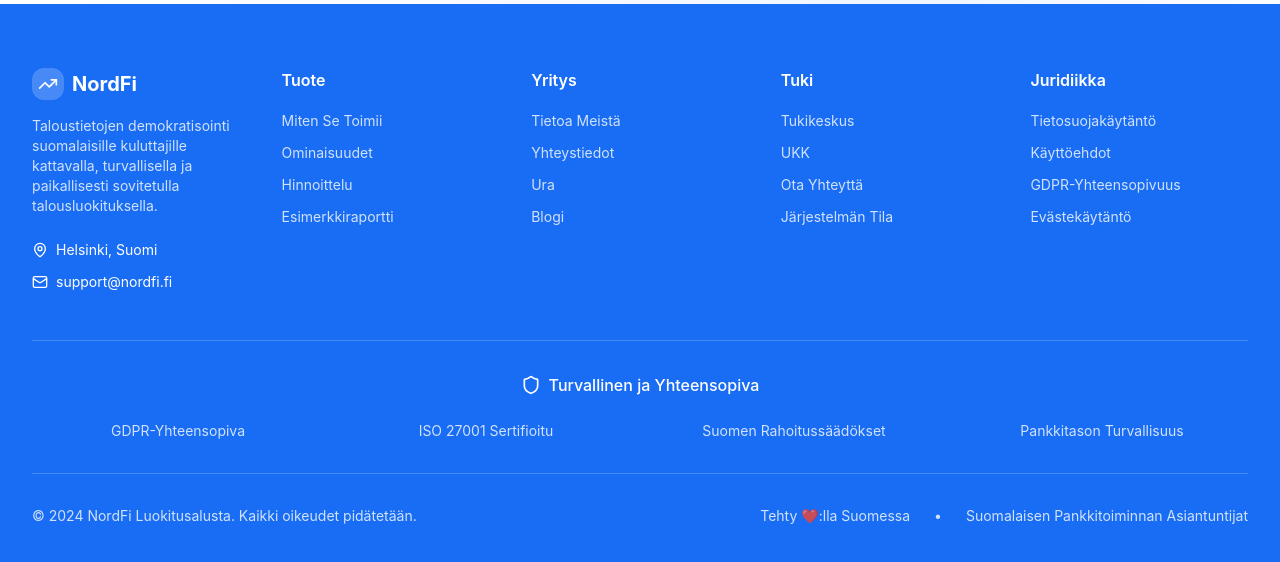
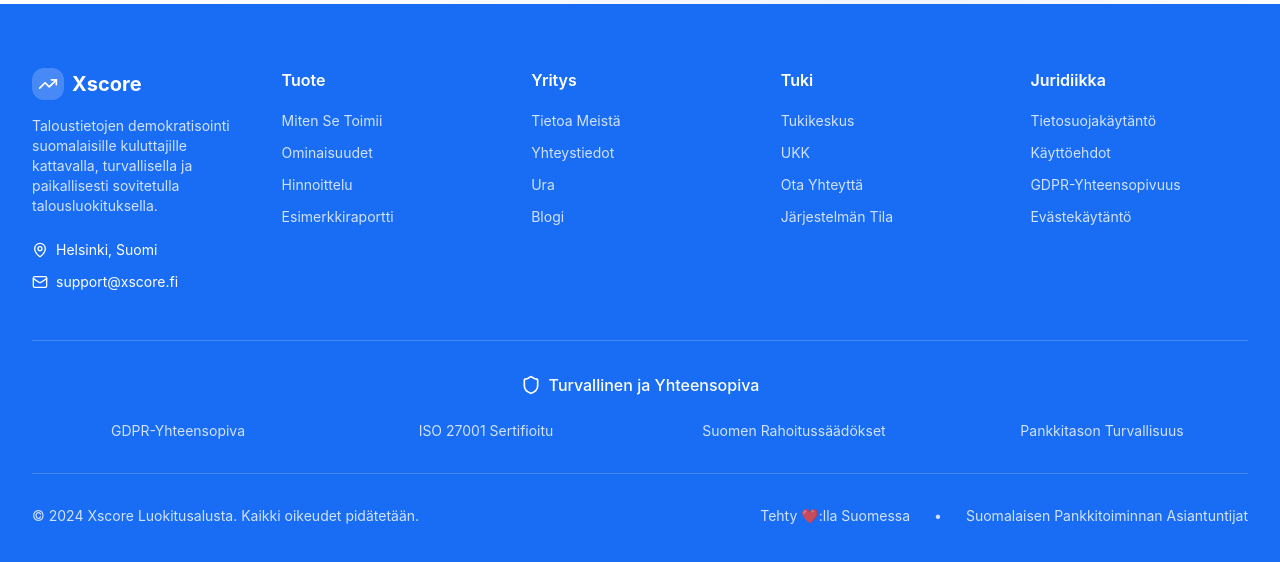
Before and after one commit to porv888/nordfi-score-finland, a React (Vite) app: page / in a window 1280 px wide. Shown: the part 7637-8199 px from the top of the page. Built offline with nearby package versions, Linux system fonts and the light colour scheme.

Commit message:
Update platform name to Xscore

```diff
--- a/src/components/AboutSection.tsx
+++ b/src/components/AboutSection.tsx
@@ -47,7 +47,7 @@ const AboutSection = () => {
       <div className="container mx-auto px-4 sm:px-6 lg:px-8">
         <div className="text-center mb-16">
           <h2 className="text-3xl lg:text-4xl font-bold text-foreground mb-4">
-            Tietoa NordFista
+            Tietoa Xscoresta
           </h2>
           <p className="text-xl text-muted-foreground max-w-3xl mx-auto">
             Olemme missiossa demokratisoida taloustietoja suomalaisille kuluttajille.
--- a/src/components/BenefitsSection.tsx
+++ b/src/components/BenefitsSection.tsx
@@ -38,7 +38,7 @@ const BenefitsSection = () => {
         <div className="text-center mb-20">
           <div className="inline-flex items-center gap-2 px-4 py-2 rounded-full bg-primary/10 text-primary text-sm font-medium mb-6">
             <Sparkles className="w-4 h-4" />
-            Miksi Valita NordFi
+            Miksi Valita Xscore
           </div>
           <h2 className="text-4xl lg:text-6xl font-bold text-foreground mb-6 tracking-tight">
             Rakennettu Sinun{" "}
--- a/src/components/ContactSection.tsx
+++ b/src/components/ContactSection.tsx
@@ -10,7 +10,7 @@ const ContactSection = () => {
       icon: Mail,
       title: "Sähköpostituki",
       description: "Saa apua suomalaiselta asiakasmenestystiimiltämme",
-      contact: "support@nordfi.fi",
+      contact: "support@xscore.fi",
       responseTime: "24 tunnin sisällä"
     },
     {
@@ -31,8 +31,8 @@ const ContactSection = () => {
 
   const faqs = [
     {
-      question: "Miten NordFi eroaa kansainvälisistä talouspalveluista?",
-      answer: "NordFi on rakennettu erityisesti Suomen markkinoille, ymmärtäen paikalliset pankit, työllisyystyypit ja säädökset."
+      question: "Miten Xscore eroaa kansainvälisistä talouspalveluista?",
+      answer: "Xscore on rakennettu erityisesti Suomen markkinoille, ymmärtäen paikalliset pankit, työllisyystyypit ja säädökset."
     },
     {
       question: "Ovatko tietoni turvassa ja GDPR-yhteensopivia?",
--- a/src/components/Footer.tsx
+++ b/src/components/Footer.tsx
@@ -57,7 +57,7 @@ const Footer = () => {
               <div className="w-8 h-8 bg-primary-foreground/20 rounded-lg flex items-center justify-center">
                 <TrendingUp className="w-5 h-5 text-primary-foreground" />
               </div>
-              <span className="text-xl font-bold">NordFi</span>
+              <span className="text-xl font-bold">Xscore</span>
             </div>
             <p className="text-primary-foreground/80 text-sm mb-6">
               Taloustietojen demokratisointi suomalaisille kuluttajille kattavalla,
@@ -71,7 +71,7 @@ const Footer = () => {
               </div>
               <div className="flex items-center space-x-2 text-sm">
                 <Mail className="w-4 h-4" />
-                <span>support@nordfi.fi</span>
+                <span>support@xscore.fi</span>
               </div>
             </div>
           </div>
@@ -116,7 +116,7 @@ const Footer = () => {
         <div className="border-t border-primary-foreground/20 pt-8">
           <div className="flex flex-col md:flex-row justify-between items-center space-y-4 md:space-y-0">
             <div className="text-sm text-primary-foreground/80">
-              © 2024 NordFi Luokitusalusta. Kaikki oikeudet pidätetään.
+              © 2024 Xscore Luokitusalusta. Kaikki oikeudet pidätetään.
             </div>
 
             <div className="flex space-x-6 text-sm text-primary-foreground/80">
```
